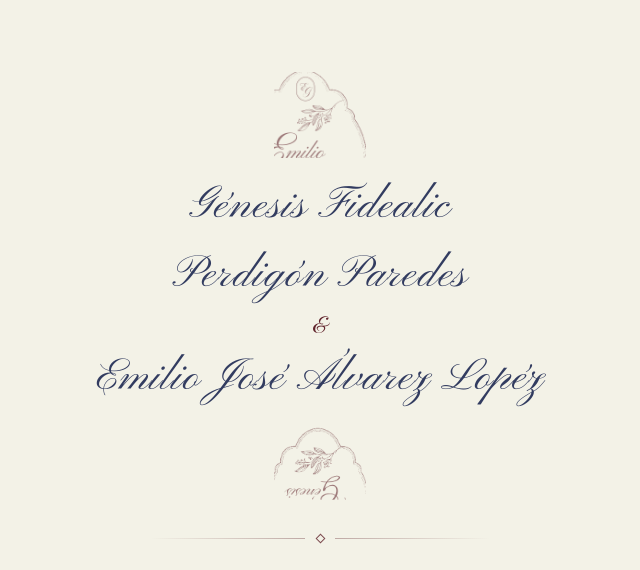
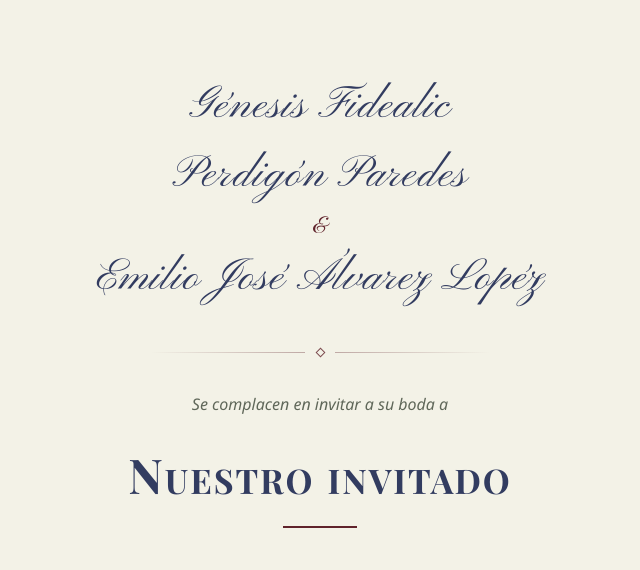
Before and after one commit to alvarezemiliove-eng/BODA_GEN-EM, a plain HTML site: page invitacion.html in a window 1280 px wide. Shown: the top 570 px of the page, without its empty margins (320-960 px from the left). Drawn offline with nearby package versions, Linux system fonts and the light colour scheme; a web font is replaced by a local one.

Commit message:
Revertir a estado previo a la parte grafica (ornamentos)

```diff
--- a/invitacion.html
+++ b/invitacion.html
@@ -27,26 +27,13 @@
     color: var(--tinta);
     line-height: 1.65;
     -webkit-font-smoothing: antialiased;
-    overflow-x: hidden;
   }
   .contenido {
-    position: relative;
     max-width: 600px;
     margin: 0 auto;
     padding: 4.5rem 1.5rem 4rem;
     text-align: center;
   }
-  .ornamento {
-    display: block;
-    margin: 0 auto;
-    width: 92px;
-    height: auto;
-    opacity: .6;
-    pointer-events: none;
-    user-select: none;
-  }
-  .ornamento-arriba { margin-bottom: .9rem; }
-  .ornamento-abajo { margin-top: .9rem; transform: rotate(180deg); }
   .serif { font-family: "Playfair Display", Georgia, serif; }
 
   .revelar {
@@ -328,13 +315,9 @@
 
   <script src="config.js"></script>
 
-  <img class="ornamento ornamento-arriba" src="assets/ornamento_arriba.png" alt="" aria-hidden="true">
-
   <section class="revelar">
     <p class="pareja">Génesis Fidealic Perdigón Paredes<em>&amp;</em>Emilio José Álvarez Lopéz</p>
   </section>
-
-  <img class="ornamento ornamento-abajo" src="assets/ornamento_abajo.png" alt="" aria-hidden="true">
 
   <div class="ruleta revelar"><span class="diamante"></span></div>
 
```
Also changed, not shown: assets/ornamento_abajo.png (deleted), assets/ornamento_arriba.png (deleted).
